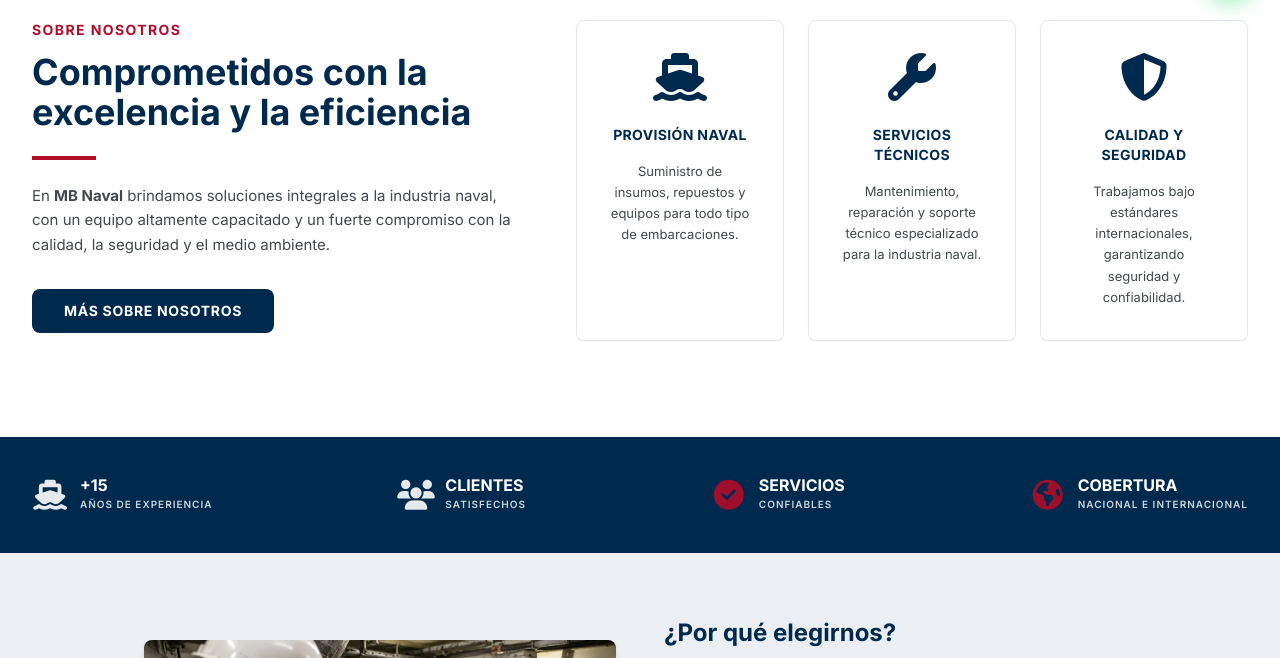
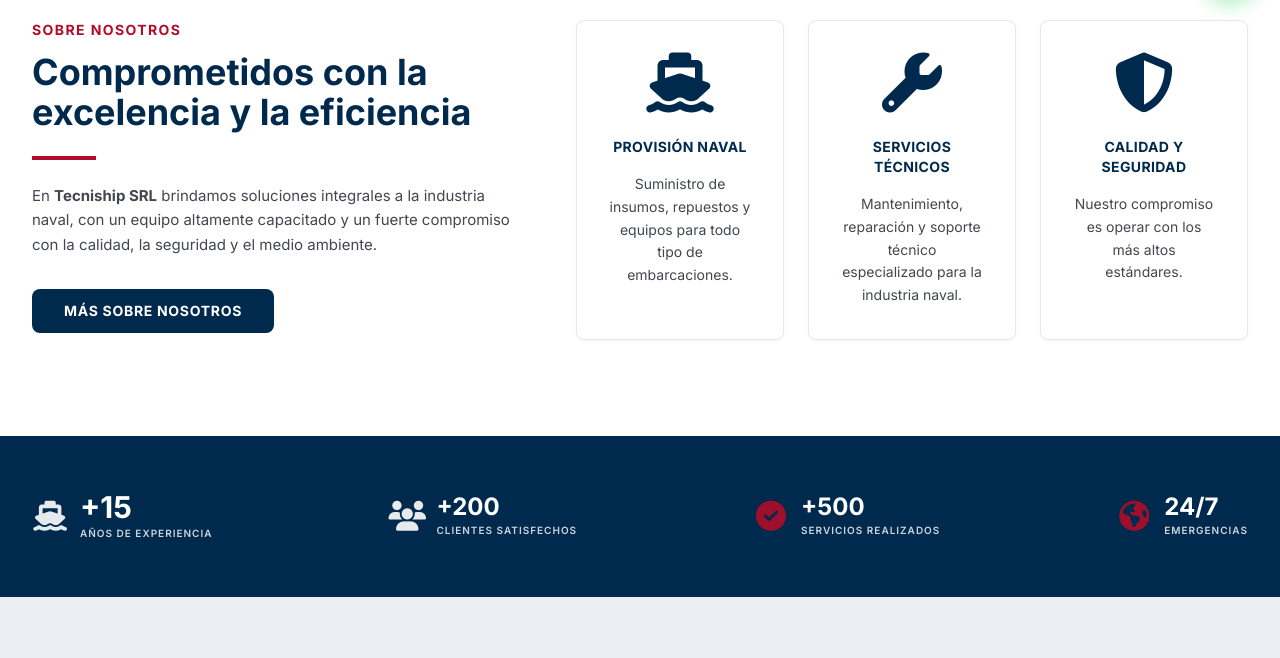
Before and after one commit to lucagazze/tecnishipSRL, a plain HTML site: page index.html in a window 1280 px wide. Shown: the part 776-1434 px from the top of the page. Drawn offline with nearby package versions, Linux system fonts and the light colour scheme.

Commit message:
Client feedback: red COTIZAR btn, Tecniship SRL rename, bigger cards/stats, updated bullet points, contact form

```diff
--- a/components.js
+++ b/components.js
@@ -21,7 +21,7 @@
 <header class="sticky top-0 z-50 bg-surface-container-lowest shadow-sm py-4">
   <div class="container mx-auto px-4 flex justify-between items-center">
     <a class="flex-shrink-0" href="/">
-      <img src="logo.webp" alt="MB Naval" class="h-12 w-auto object-contain" />
+      <img src="logo.webp" alt="Tecniship SRL" class="h-12 w-auto object-contain" />
     </a>
     <nav class="hidden lg:flex items-center space-x-6">
       <a class="nav-link" href="/" data-en="Home">Inicio</a>
@@ -65,7 +65,7 @@
   <div class="absolute right-0 top-0 h-full w-[300px] bg-white shadow-2xl flex flex-col">
     <div class="flex justify-between items-center px-6 py-5 border-b border-outline-variant">
       <a href="/" class="flex-shrink-0">
-        <img src="logo.webp" alt="MB Naval" class="h-8 w-auto object-contain" />
+        <img src="logo.webp" alt="Tecniship SRL" class="h-8 w-auto object-contain" />
       </a>
       <button onclick="closeMobileMenu()" class="text-on-surface-variant hover:text-primary text-xl w-8 h-8 flex items-center justify-center"><i class="fas fa-times"></i></button>
     </div>
@@ -120,7 +120,7 @@
     <div class="grid grid-cols-1 md:grid-cols-2 lg:grid-cols-4 gap-8">
       <div class="space-y-4">
         <div class="mb-5">
-          <a href="/"><img src="logo.webp" alt="MB Naval" style="height:52px;width:auto;object-fit:contain" /></a>
+          <a href="/"><img src="logo.webp" alt="Tecniship SRL" style="height:52px;width:auto;object-fit:contain" /></a>
         </div>
         <p class="text-xs text-on-surface-variant leading-relaxed pr-4" data-en="Comprehensive maintenance, repair and spare parts service for tugboats, oil tankers and bulk carriers in Argentina.">Servicio integral de mantenimiento, reparación y venta de repuestos navales para barcos remolcadores, petroleros y cerealeros en Argentina.</p>
         <p class="text-xs font-medium text-primary" data-en="Paraná and Paraguay Waterways — Argentina">Vías navegables del Paraná y Paraguay — Argentina</p>
--- a/index.html
+++ b/index.html
@@ -90,8 +90,8 @@
 .nav-link:hover { color: #002a4d; }
 .btn-primary { background: #002a4d; color: #fff; padding: 8px 24px; border-radius: 12px; font-weight: 500; font-size: 14px; display: inline-flex; align-items: center; text-decoration: none; transition: background .2s; }
 .btn-primary:hover { background: #316193; }
-.btn-cotizar { background: #002a4d; color: #fff; padding: 10px 20px; border-radius: 50px; font-size: 13px; font-weight: 700; display: inline-flex; align-items: center; text-decoration: none; letter-spacing: 0.04em; transition: background .2s; white-space: nowrap; }
-.btn-cotizar:hover { background: #004071; }
+.btn-cotizar { background: #B10D28; color: #fff; padding: 10px 20px; border-radius: 50px; font-size: 13px; font-weight: 700; display: inline-flex; align-items: center; text-decoration: none; letter-spacing: 0.04em; transition: background .2s; white-space: nowrap; }
+.btn-cotizar:hover { background: #8b0a1e; }
 .btn-outline { border: 1.5px solid #002a4d; color: #002a4d; background: transparent; padding: 11px 36px; border-radius: 50px; font-size: 14px; font-weight: 500; display: inline-flex; align-items: center; text-decoration: none; transition: all .2s; }
 .btn-outline:hover { background: #002a4d; color: #fff; }
 .hero-overlay { background: linear-gradient(to right, rgba(0,0,0,0.55) 0%, rgba(0,0,0,0.0) 100%); }
@@ -146,7 +146,7 @@
         <h2 class="text-3xl md:text-4xl font-bold text-primary mb-6 leading-tight" data-en="Committed to excellence and efficiency">Comprometidos con la<br/>excelencia y la eficiencia</h2>
         <div class="w-16 h-1 bg-signal-red mb-6"></div>
         <p class="text-on-surface-variant mb-8 leading-relaxed text-[15px]">
-          En <strong>MB Naval</strong> brindamos soluciones integrales a la industria naval, con un equipo altamente capacitado y un fuerte compromiso con la calidad, la seguridad y el medio ambiente.
+          En <strong>Tecniship SRL</strong> brindamos soluciones integrales a la industria naval, con un equipo altamente capacitado y un fuerte compromiso con la calidad, la seguridad y el medio ambiente.
         </p>
         <a class="btn-primary py-3 px-8 text-sm tracking-wider uppercase font-bold" href="nosotros" style="border-radius: 8px;" data-en="MORE ABOUT US">
           MÁS SOBRE NOSOTROS
@@ -157,21 +157,21 @@
       <div class="lg:w-7/12 grid grid-cols-1 md:grid-cols-3 gap-6">
         <!-- Card 1 -->
         <div class="bg-white rounded-xl p-8 border border-surface-container-high shadow-sm text-center hover:-translate-y-1 transition-transform duration-300">
-          <i class="fas fa-ship text-5xl text-primary mb-6"></i>
+          <i class="fas fa-ship text-6xl text-primary mb-6"></i>
           <h3 class="text-sm font-bold text-primary uppercase mb-4 tracking-wide">PROVISIÓN NAVAL</h3>
-          <p class="text-[13px] text-on-surface-variant leading-relaxed">Suministro de insumos, repuestos y equipos para todo tipo de embarcaciones.</p>
+          <p class="text-sm text-on-surface-variant leading-relaxed">Suministro de insumos, repuestos y equipos para todo tipo de embarcaciones.</p>
         </div>
         <!-- Card 2 -->
         <div class="bg-white rounded-xl p-8 border border-surface-container-high shadow-sm text-center hover:-translate-y-1 transition-transform duration-300">
-          <i class="fas fa-wrench text-5xl text-primary mb-6"></i>
+          <i class="fas fa-wrench text-6xl text-primary mb-6"></i>
           <h3 class="text-sm font-bold text-primary uppercase mb-4 tracking-wide">SERVICIOS TÉCNICOS</h3>
-          <p class="text-[13px] text-on-surface-variant leading-relaxed">Mantenimiento, reparación y soporte técnico especializado para la industria naval.</p>
+          <p class="text-sm text-on-surface-variant leading-relaxed">Mantenimiento, reparación y soporte técnico especializado para la industria naval.</p>
         </div>
         <!-- Card 3 -->
         <div class="bg-white rounded-xl p-8 border border-surface-container-high shadow-sm text-center hover:-translate-y-1 transition-transform duration-300">
-          <i class="fas fa-shield-alt text-5xl text-primary mb-6"></i>
+          <i class="fas fa-shield-alt text-6xl text-primary mb-6"></i>
           <h3 class="text-sm font-bold text-primary uppercase mb-4 tracking-wide">CALIDAD Y SEGURIDAD</h3>
-          <p class="text-[13px] text-on-surface-variant leading-relaxed">Trabajamos bajo estándares internacionales, garantizando seguridad y confiabilidad.</p>
+          <p class="text-sm text-on-surface-variant leading-relaxed">Nuestro compromiso es operar con los más altos estándares.</p>
         </div>
       </div>
     </div>
@@ -179,35 +179,35 @@
 </section>
 
 <!-- Estadísticas (Strip from image) -->
-<section class="py-10 bg-primary">
+<section class="py-14 bg-primary">
   <div class="container mx-auto px-4 lg:px-8">
     <div class="grid grid-cols-2 md:flex md:flex-row md:justify-between md:items-center gap-6 md:gap-4 text-white">
       <div class="flex items-center gap-3">
         <i class="fas fa-ship text-3xl opacity-90 w-9 text-center"></i>
         <div class="text-left">
-          <div class="text-base font-bold leading-none mb-1">+15</div>
+          <div class="text-3xl font-bold leading-none mb-1">+15</div>
           <div class="text-[10px] uppercase tracking-widest font-semibold opacity-80">AÑOS DE EXPERIENCIA</div>
         </div>
       </div>
       <div class="flex items-center gap-3">
         <i class="fas fa-users text-3xl opacity-90 w-9 text-center"></i>
         <div class="text-left">
-          <div class="text-base font-bold leading-none mb-1">CLIENTES</div>
-          <div class="text-[10px] uppercase tracking-widest font-semibold opacity-80">SATISFECHOS</div>
+          <div class="text-2xl font-bold leading-none mb-1">+200</div>
+          <div class="text-[10px] uppercase tracking-widest font-semibold opacity-80">CLIENTES SATISFECHOS</div>
         </div>
       </div>
       <div class="flex items-center gap-3">
         <i class="fas fa-check-circle text-3xl opacity-90 text-signal-red w-9 text-center"></i>
         <div class="text-left">
-          <div class="text-base font-bold leading-none mb-1">SERVICIOS</div>
-          <div class="text-[10px] uppercase tracking-widest font-semibold opacity-80">CONFIABLES</div>
+          <div class="text-2xl font-bold leading-none mb-1">+500</div>
+          <div class="text-[10px] uppercase tracking-widest font-semibold opacity-80">SERVICIOS REALIZADOS</div>
         </div>
       </div>
       <div class="flex items-center gap-3">
         <i class="fas fa-globe-americas text-3xl opacity-90 text-signal-red w-9 text-center"></i>
         <div class="text-left">
-          <div class="text-base font-bold leading-none mb-1">COBERTURA</div>
-          <div class="text-[10px] uppercase tracking-widest font-semibold opacity-80">NACIONAL E INTERNACIONAL</div>
+          <div class="text-2xl font-bold leading-none mb-1">24/7</div>
+          <div class="text-[10px] uppercase tracking-widest font-semibold opacity-80">EMERGENCIAS</div>
         </div>
       </div>
     </div>
@@ -219,7 +219,7 @@
   <div class="container mx-auto px-4 max-w-5xl flex flex-col lg:flex-row justify-end items-center gap-12">
     <div class="md:w-1/2 w-full mb-10 lg:mb-0">
       <div class="rounded-xl overflow-hidden aspect-square max-w-md lg:max-w-lg mx-auto shadow-md">
-        <img src="quienessomos.webp" alt="Quiénes somos - MB Naval" class="w-full h-full object-cover" />
+        <img src="quienessomos.webp" alt="Quiénes somos - Tecniship SRL" class="w-full h-full object-cover" />
       </div>
     </div>
     <div class="md:w-1/2 w-full">
@@ -230,8 +230,8 @@
       <ul class="space-y-4 mb-8">
         <li class="flex items-start"><i class="fas fa-chevron-circle-right text-primary mt-1 mr-3 text-sm flex-shrink-0"></i><span class="text-on-surface-variant">Respondemos emergencias en el puerto o a bordo, sin tiempos de espera innecesarios.</span></li>
         <li class="flex items-start border-t border-outline-variant pt-4"><i class="fas fa-chevron-circle-right text-primary mt-1 mr-3 text-sm flex-shrink-0"></i><span class="text-on-surface-variant">Nuestros técnicos están especializados en sistemas navales: no somos generalistas.</span></li>
-        <li class="flex items-start border-t border-outline-variant pt-4"><i class="fas fa-chevron-circle-right text-primary mt-1 mr-3 text-sm flex-shrink-0"></i><span class="text-on-surface-variant">Stock permanente de repuestos originales y equivalentes para entrega inmediata.</span></li>
-        <li class="flex items-start border-t border-outline-variant pt-4"><i class="fas fa-chevron-circle-right text-primary mt-1 mr-3 text-sm flex-shrink-0"></i><span class="text-on-surface-variant">Presupuesto transparente antes de iniciar cualquier trabajo. Sin costos ocultos.</span></li>
+        <li class="flex items-start border-t border-outline-variant pt-4"><i class="fas fa-chevron-circle-right text-primary mt-1 mr-3 text-sm flex-shrink-0"></i><span class="text-on-surface-variant">Stock permanente de repuestos originales y alternativos para entrega inmediata.</span></li>
+        <li class="flex items-start border-t border-outline-variant pt-4"><i class="fas fa-chevron-circle-right text-primary mt-1 mr-3 text-sm flex-shrink-0"></i><span class="text-on-surface-variant">Cotización técnica — evaluamos cada necesidad para ofrecer soluciones eficientes y adaptadas a cada operación.</span></li>
       </ul>
       <a class="btn-outline" href="contacto" data-en="Request a quote">Solicitar cotización</a>
     </div>
```
Also changed, not shown: contacto.html (+36 -3 lines), graneleros.html (+2 -2 lines), mantenimiento.html (+3 -3 lines), nosotros.html (+4 -4 lines), petroleros.html (+2 -2 lines), remolcadores.html (+2 -2 lines), reparacion.html (+2 -2 lines), repuestos.html (+2 -2 lines).
